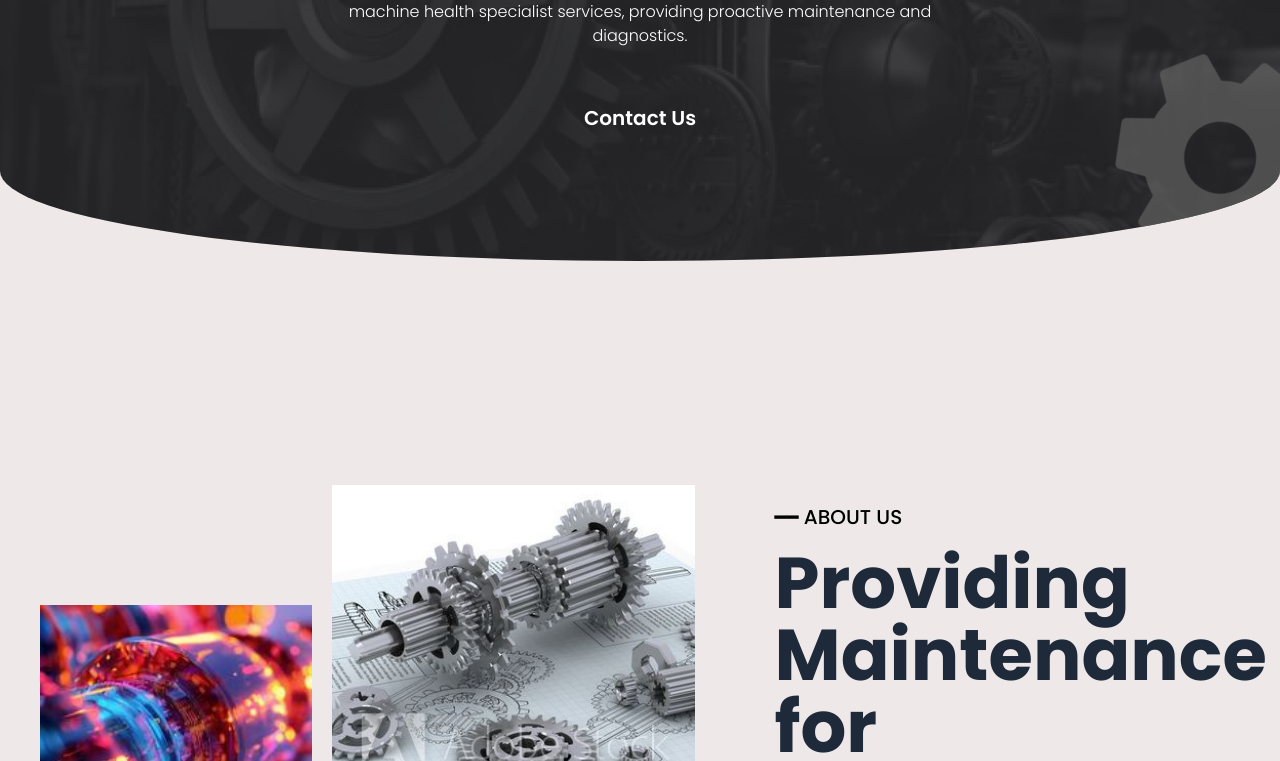
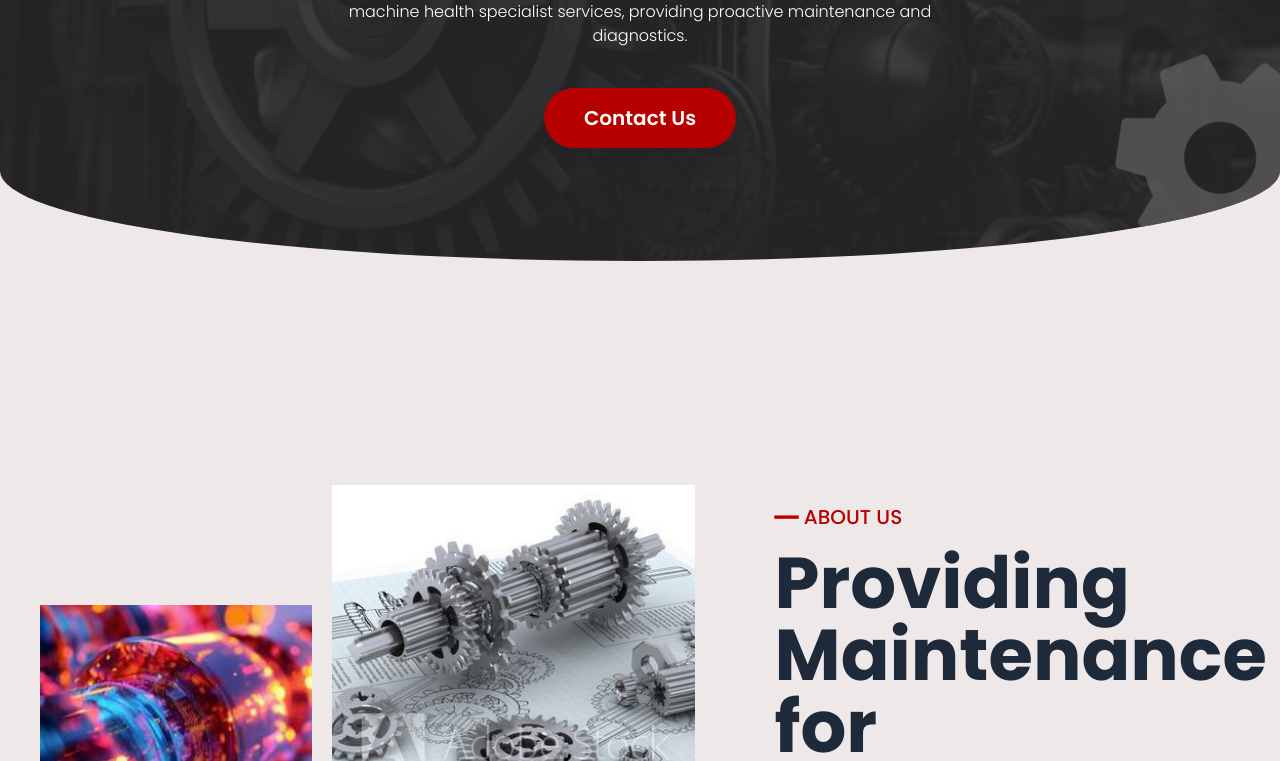
Before and after one commit to Uriah08/JavaCore-Frontend, a React (Vite) app: page / in a window 1280 px wide. Shown: the part 459-1220 px from the top of the page. Built offline with nearby package versions, Linux system fonts and the light colour scheme.

Commit message:
Added Title And Custom CSS

```diff
--- a/index.html
+++ b/index.html
@@ -2,13 +2,13 @@
 <html lang="en">
   <head>
     <meta charset="UTF-8" />
-    <link rel="icon" type="image/svg+xml" href="/vite.svg" />
+    <link rel="icon" type="image/svg+xml" href="/logo.svg" />
     <link href="/src/index.css" rel="stylesheet">
     <link rel="preconnect" href="https://fonts.googleapis.com">
     <link rel="preconnect" href="https://fonts.gstatic.com" crossorigin>
     <link href="https://fonts.googleapis.com/css2?family=Poppins:ital,wght@0,100;0,200;0,300;0,400;0,500;0,600;0,700;0,800;0,900;1,100;1,200;1,300;1,400;1,500;1,600;1,700;1,800;1,900&display=swap" rel="stylesheet">
     <meta name="viewport" content="width=device-width, initial-scale=1.0" />
-    <title>Vite + React + TS</title>
+    <title>Java Condition Monitoring</title>
   </head>
   <body>
     <div id="root"></div>
--- a/src/index.css
+++ b/src/index.css
@@ -111,3 +111,24 @@
 body {
     font-family: 'Poppins';
 }
+
+@layer utilities {
+  :root {
+    --color-primary: #b70000;
+    --color-accent: #910303;
+  }
+
+  .bg-main {
+    background-color: var(--color-primary);
+  }
+  .text-main {
+    color: var(--color-primary);
+  }
+
+  .bg-accent {
+    background-color: var(--color-accent);
+  }
+  .text-accent {
+    color: var(--color-accent);
+  }
+}
```
Also changed, not shown: public/logo.svg (added).
